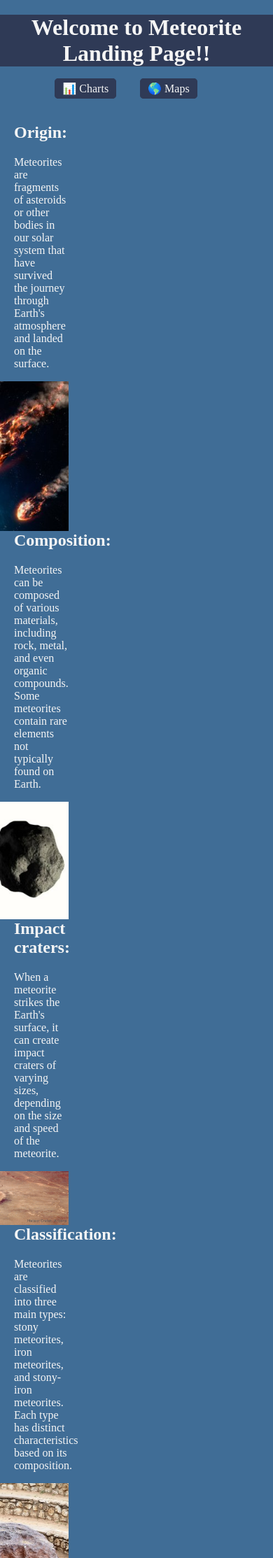
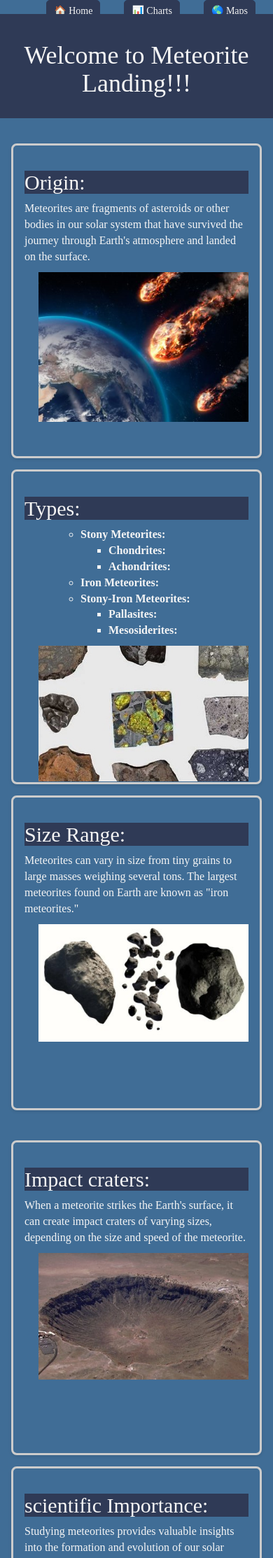
Before and after one commit to JuliWritesStories/Meteor-Project-3, a Flask app: page / in a window 390 px wide. Shown: the top 2227 px of the page at 70% size. Run offline with Flask 3, Linux system fonts and the light colour scheme; parts of the project's set-up code (start-up, migrations or seed data) failed here and were passed over; some libraries are stand-ins or nearby versions.

Commit message:
Html&css

```diff
--- a/static/CSS/style.css
+++ b/static/CSS/style.css
@@ -2,7 +2,44 @@
     padding: 0;
     margin: 0;
     background-color: #406D96;
+    font-family:  "sans-serif"; /* Use your preferred font-family */
+    font-size: 16px;
   }
+
+nav {
+  float: right;
+}
+
+nav ul {
+  list-style: none;
+  margin: 0;
+  padding: 0;
+}
+
+nav li {
+  display: inline-block;
+  margin-right: 10px;
+}
+
+nav a {
+  text-decoration: none;
+  padding: 10px;
+  color: #fff;
+  background-color: #406D96;
+  border-radius: 5px;
+}
+
+header {
+  background-color:#406D96;
+  color: #fff;
+  padding: 10px;
+  text-align: center;
+}
+
+.jumbotron {
+  margin: 20px 0;
+  padding: 20px;
+}
 
   #headerContent {
     background-color: rgb(47, 58, 86);
@@ -24,6 +61,30 @@
   html {
     height: 100%;
   }
+
+  .card {
+    flex:1;
+    border: 3px solid #ccc;
+    border-radius: 8px;
+    padding: 16px;
+    margin: 16px;
+    box-shadow: 0 2px 4px rgba(0, 0, 0, 0.1);
+    background-color: #406D96;
+    color:whitesmoke;
+    height: 450px;
+}
+ .card-header {
+  flex:1;
+  border: 0 px solid #ccc;
+  font-size: 3rem;
+  background-color: #2F3A56;
+  color:whitesmoke;
+  margin-bottom: 0 px;
+  margin-bottom: 0 0px;
+  overflow: hidden;
+  text-overflow: ellipsis;
+  white-space: nowrap;
+}
 
   .img {
     float: right;
--- a/templates/homepage.html
+++ b/templates/homepage.html
@@ -5,92 +5,117 @@
     <meta http-equiv="X-UA-Compatible" content="IE=edge">
     <meta name="viewport" content="width=device-width, initial-scale=1.0">
     <title>Homepage</title>
-    <style>
-        header {
-            text-align: center;
-        }
+      <link rel="stylesheet" href="https://maxcdn.bootstrapcdn.com/bootstrap/3.3.7/css/bootstrap.min.css">
+     <link rel="stylesheet" type="text/css" href="../static/css/style.css">
+     <nav>
+        <ul class="list-inline"> <!-- Align the list to the right -->
+           <li> <a href="/" class="btn btn-custom">&#127968 Home</a></li>
+            <li><a href="{{ url_for("charts") }}" class="btn btn-custom">&#128202 Charts</a></li>
+            <li><a href="{{ url_for("maps") }}" class="btn btn-custom">&#127758 Maps</a></li>
 
-        nav ul {
-            list-style-type: none;
-            padding: 0;
-            margin: 0;
-            text-align: center;
-        }
-
-        nav ul li {
-            display: inline;
-            margin-right: 20px;
-        }
-
-        nav ul li a {
-            text-decoration: none;
-            color: black;
-        }
-    </style>
-     <link rel="stylesheet" type="text/css" href="../static/css/style.css">
+        </ul>
+    </nav>
 
 </head>
-<body>
-    <header>
-       <div class="col-md-12 jumbotron text-center">
-        <h1>Welcome to Meteorite Landing Page!!</h1>
-       </div>
-       <nav>
-        <ul class="list-inline text-right"> <!-- Align the list to the right -->
-            <li><a href="{{ url_for("charts") }}" class="btn btn-custom">&#128202 Charts</a></li>
-            <li><a href="{{ url_for("maps") }}" class="btn btn-custom">&#127758 Maps</a></li>
-        </ul>
-    </nav>
-       <div>
 
-    </div>
-    </header>
   <body>
-    <div class="panelhome">
-        <div class="left-text">
-            <div class="col-md-3">
-            <h2 class="heading">Origin:</h2>
-            <p class="para">Meteorites are fragments of asteroids or other bodies in our solar system that have survived the journey through Earth's atmosphere and landed on the surface.</p>
-            <img src="static/Images/meteor1.jpg"  class="img" alt="Image 1">
-        </div>
-             <div class="col-md-3">
-            <h2 class="heading">Composition:</h2>
-            <p class="para">Meteorites can be composed of various materials, including rock, metal, and even organic compounds. Some meteorites contain rare elements not typically found on Earth.</p>
-            <img src="static/Images/meteor2.jpg"  class="img" alt="Image 2">
-            </div>
-            <div>
-            <h2 class="heading">Impact craters:</h2>
-            <p class="para">When a meteorite strikes the Earth's surface, it can create impact craters of varying sizes, depending on the size and speed of the meteorite.</p>
-            <img src="static/Images/meteror.jpg"  class="img"alt="Image 3">
-           </div>
-           <div>
-            <h2 class="heading">Classification:</h2>
-            <p class="para"> Meteorites are classified into three main types: stony meteorites, iron meteorites, and stony-iron meteorites. Each type has distinct characteristics based on its composition.</p>
-            <img src="static/Images/meteorite.jpg"  class="img"alt="Image 4">
-            </div>
-            <div>
-
-            </div>
-            <h2 class="heading">Size arrange</h2>
-            <p class="para">Meteorites can vary in size from tiny grains to large masses weighing several tons. The largest meteorites found on Earth are known as "iron meteorites."</p>
-            <img src="static/Images/meteorite-assortment.jpg"  class="img"alt="Image 5">
-           </div>
-            <h2 class="heading">scientific Importance:</h2>
-            <p class="para"> Studying meteorites provides valuable insights into the formation and evolution of our solar system. They can also contain clues about the early history of planets, including Earth.</p>
-
+    <div class="row">
+        <div class="col-md-12 jumbotron text-center">
+           <h1>Welcome to Meteorite Landing!!! </h1>
 
         </div>
 
-    <div class="right-panel">
-        <img src="static/Images/meteor1.jpg"  class="img" alt="Image 1">
-        <img src="static/Images/meteor2.jpg"  class="img" alt="Image 2">
-        <img src="static/Images/meteror.jpg"  class="img"alt="Image 3">
-        <img src="static/Images/meteorite.jpg"  class="img"alt="Image 4">
-        <img src="static/Images/meteorite-assortment.jpg"  class="img"alt="Image 5">
-            <!-- Your content for the right panel goes here -->
+      </div>
+
+
+      <div class="row">
+
+
+        <div class="col-sm-4">
+    <div class="card">
+        <!-- Add your text content here -->
+        <h2 class="card-header">Origin:</h2>
+        <!-- <h2 >Origin:</h2> -->
+        <p class="para">Meteorites are fragments of asteroids or
+            other bodies in our solar system that have survived the
+             journey through Earth's atmosphere and landed on the surface.</p>
+             <p class="para"><img src="static/Images/meteor1.jpg"  class="img" alt="Image 1"></p>
+    </div>
+    </div>
+
+    <div class="col-sm-4">
+        <div class="card">
+            <!-- Add your text content here -->
+             <h2 class="card-header">Types:</h2>
+            <!-- <h2 >Origin:</h2> -->
+
+            <!-- <p class="para">Meteorites can be composed of various materials, including rock, metal, and even organic compounds. Some meteorites contain rare elements not typically found on Earth.</p> -->
+            <p class="para">
+            <ul>
+
+                <ul>
+                    <li><strong>Stony Meteorites:</strong>
+                        <ul>
+                            <li><strong>Chondrites:</strong> </li>
+                            <li><strong>Achondrites:</strong> </li>
+                        </ul>
+                    </li>
+                    <li><strong>Iron Meteorites:</strong>
+                        <ul>
+
+                        </ul>
+                    </li>
+                    <li><strong>Stony-Iron Meteorites:</strong>
+                        <ul>
+                            <li><strong>Pallasites:</strong> </li>
+                            <li><strong>Mesosiderites:</strong> </li>
+                        </ul>
+                    </li>
+                </ul>
+
+            </ul>
+            </p>
+            <p class="para">
+                <img src="static/Images/meteorite-assortment.jpg"  class="img"alt="Image 5">
+            </p>
+        </div>
         </div>
 
+        <div class="col-sm-4">
+            <div class="card">
+                <!-- Add your text content here -->
+                <h2 class="card-header">Size Range:</h2>
+                <!-- <h2 >Origin:</h2> -->
+                <p class="para">Meteorites can vary in size from tiny grains to large masses weighing several tons.
+                     The largest meteorites found on Earth are known as "iron meteorites."</p>
+                     <p class="para"><img src="static/Images/meteor2.jpg"  class="img" alt="Image 1"></p>
+            </div>
+            </div>
     </div>
+    <div class="row">
+        <div class="col-sm-2">
+            <P></P>
+
+        </div>
+      <div class="col-sm-4">
+        <div class="card">
+            <!-- Add your text content here -->
+            <h2 class="card-header">Impact craters:</h2>
+            <p class="para">When a meteorite strikes the Earth's surface, it can create impact craters of varying sizes, depending on the size and speed of the meteorite.</p>
+            <img src="static/Images/meteoror.jpg"  class="img"alt="Image 3">
+        </div>
+       </div>
+      <div class="col-sm-4">
+        <div class="card">
+            <!-- Add your text content here -->
+            <h2 class="card-header">scientific Importance:</h2>
+            <p class="para"> Studying meteorites provides valuable insights into the formation and evolution of our solar system. They can also contain clues about the early history of planets, including Earth.</p>
+            <img src="static/Images/meteorite.jpg"  class="img"alt="Image 3">
+        </div>
+      </div>
+   </div>
+
+
 
 
 
```
Also changed, not shown: static/js/charts.js (+53 -16 lines), templates/charts.html (+11 -4 lines), templates/maps.html (+8 -1 lines), static/Images/meteorite-assortment.jpg, static/Images/meteoror.jpg (added), static/Images/meteror.jpg (deleted).
